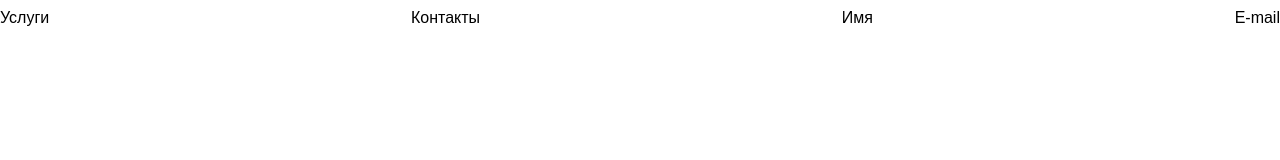
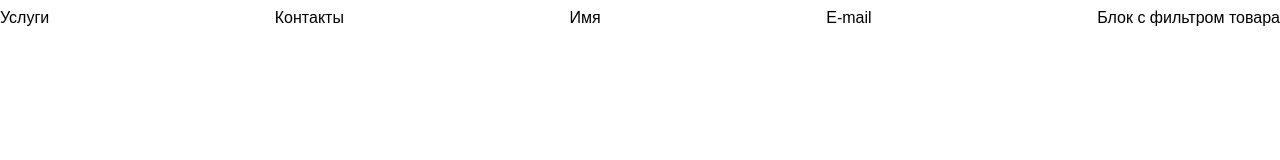
Before and after one commit to NastiGileva/2rep, a plain HTML site: page Test.html in a window 1280 px wide. Drawn offline with Linux system fonts and the light colour scheme; files that its build step writes are made by us from their sources.

Commit message:
catalog-filter

```diff
--- a/Test.html
+++ b/Test.html
@@ -13,6 +13,6 @@
             <a href="#contacts">Контакты</a>
             <a href="#name">Имя</a>
             <a href="#male">E-mail</a>
-        </nav>
+            <div>Блок с фильтром товара</div>
     </body>
 </html>
```
